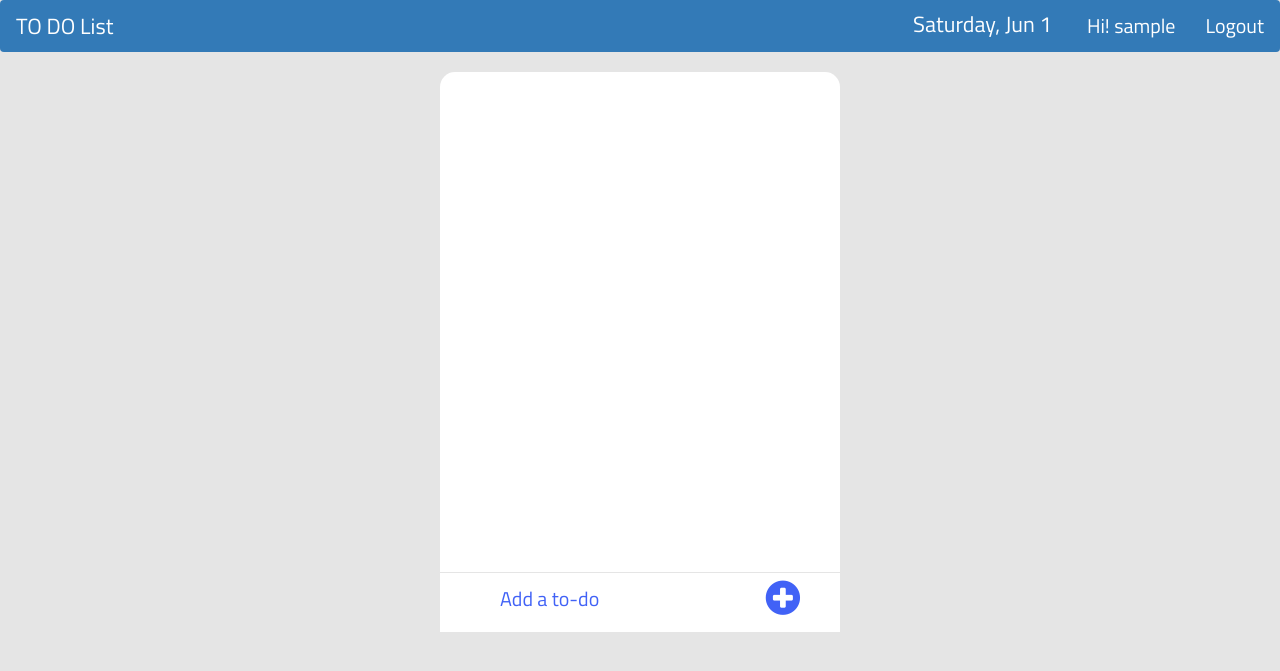
After one commit to sakshi26-97/Assignment-2, a PHP site: page /todo.php in a window 1280 px wide. The commit adds this page. Shown: the top 671 px of the page. Run offline with PHP 8.4, Linux system fonts and the light colour scheme; the visitor is signed in with stand-in values (Sample User, id 1).

Commit message:
new feature

```diff
--- a/css/style.css
+++ b/css/style.css
@@ -1,42 +1,39 @@
-
 body{
-    margin-top: 10px;
     background-color: rgba(0,0,0,0.1);
     font-family: 'Titillium Web', sans-serif;
-    width: 100%;
 }
 
-
-/* ------------ header ------------ */
-.header{
+/*.header{
     height:200px;
-    background-image: url('../img/todo.png');
     background-size: 100% 200%;
     background-repeat: no-repeat;
     border-radius: 15px 15px 0 0;
     position: relative;
 }
-
-
+*/
 #date{
-    position: absolute;
-    bottom: 10px;
-    left: 10px;
+    /*position: absolute;*/
+    /*bottom: 10px;*/
+    /*left: 10px;*/
     color: #FFF;
-    font-size: 25px;
+    font-size: 22px;
     font-family: 'Titillium Web', sans-serif;
+    margin-top: 8px;
+    margin-right: 20px;
 }
 
-/* ------------ content ------------ */
 .content{
-    height: 370px;
-    max-height:370px;
+    height: 500px;
+    max-height:500px;
+    width: 400px;
     background-color: #FFF;
     overflow: auto;
+    border-radius: 15px 15px 0 0;
+    margin: auto;
 }
 
 .item{
-    width: 96%;
+    width: 95%;
     height: 50px;
     min-height: 45px;
     max-width: 100%;
@@ -55,9 +52,9 @@ body{
     left:15px;
     top:10px;
 }
-.item i.co:hover{
+/*.item i.co:hover{
     cursor: pointer;
-}
+}*/
 .fa-check-circle{
     color: #6eb200;
 }
@@ -65,7 +62,7 @@ body{
 /*entered data*/
 .item p.text{
     position: absolute;
-    padding-left: 10px;
+    /*padding-left: 10px;*/
     margin:0;
     font-size: 20px;
     left:50px;
@@ -94,12 +91,13 @@ body{
 /* ------------ add item ------------ */
 .add-to-do{
     position: relative;
-    /*width: 360px;*/
+    margin: auto;
     height:60px;
     background-color: #FFF;
-    padding: 10px;
+    padding: 5px;
     border-top: 1px solid rgba(0,0,0,0.1);
-    box-shadow: 0px 12px 0px 0px #f2f2f2;
+    width: 400px;
+    margin-bottom: 10px;
 }
 
 .add-to-do i{
@@ -110,14 +108,15 @@ body{
 }
 
 .add-to-do input{
-    margin-left: 45px;
-    height: 35px;
-    width: 90%;
+    margin-left: 40px;
+    height: 40px;
     background-color: transparent;
     border: none;
     font-size: 20px;
     padding-left: 15px;
+    width:250px;
 }
+
 .add-to-do input::-webkit-input-placeholder {
     color: #4162f6;
     font-family: 'Titillium Web', sans-serif;
@@ -146,3 +145,21 @@ body{
 a:hover{
     text-decoration: none;
 }
+
+li a
+{
+    color: white; font-size: 20px;
+}
+
+.nav>li>a:focus, .nav>li>a:hover
+{
+    background-color: #337ab7;
+}
+
+a:hover{
+    color: #337ab7;
+}
+
+li a:hover{
+    color: white;
+}
--- a/js/app.js
+++ b/js/app.js
@@ -1,8 +1,8 @@
-
 // Select the Elements
 const dateElement = document.getElementById("date");
 const list = document.getElementById("list");
 const input = document.getElementById("input");
+// const update = document.getElementById("update");
 
 // Classes names
 const CHECK = "fa-check-circle";
@@ -50,7 +50,7 @@ function addToDo(toDo, id, done, trash){
 
     const item = `<li class="item">
                     <i class="fa ${DONE} co" job="complete" id="${id}"></i>
-                    <p class="text ${LINE}">${toDo}</p>
+                    <p contenteditable="true" class="text ${LINE}"> ${toDo}</p>
                     <i class="fa fa-trash-o de" job="delete" id="${id}"></i>
                   </li>
                 `;
@@ -58,6 +58,19 @@ function addToDo(toDo, id, done, trash){
     const position = "beforeend";
 
     list.insertAdjacentHTML(position, item);
+
+     // if(toDo){
+     //        addToDo(toDo, id, false, false);
+
+     //        LIST.push({
+     //            name : toDo,
+     //            id : id,
+     //            done : false,
+     //            trash : false
+     //        });
+
+     //        // add item to localstorage ( this code must be added where the LIST array is updated)
+            localStorage.setItem("TODO", JSON.stringify(LIST));
 }
 
 // add an item to the list user the enter key
--- a/login.php
+++ b/login.php
@@ -59,7 +59,7 @@
 			echo "<script>console.log($count);</script>";
 
 			if (mysqli_num_rows($result)){
-				echo "<script>window.open('index.php','_self')</script>";
+				echo "<script>window.open('todo.php','_self')</script>";
 				$_SESSION['username'] = $username; //session is used
 			}
 			else{
--- /dev/null
+++ b/todo.php
@@ -0,0 +1,56 @@
+<?php
+    session_start();
+    if(!$_SESSION['username'])
+    {
+
+        header("Location: login.php");//redirect to login page to secure the todo page without login access.
+    }
+?>
+
+<!DOCTYPE html>
+<html lang="en">
+<head>
+  <title>TO-DO List</title>
+  <meta charset="utf-8">
+  <meta name="viewport" content="width=device-width, initial-scale=1">
+  <link rel="stylesheet" href="https://maxcdn.bootstrapcdn.com/bootstrap/3.4.0/css/bootstrap.min.css">
+  <script src="https://ajax.googleapis.com/ajax/libs/jquery/3.4.0/jquery.min.js"></script>
+  <script src="https://maxcdn.bootstrapcdn.com/bootstrap/3.4.0/js/bootstrap.min.js"></script>
+  <link rel="stylesheet" href="https://fonts.googleapis.com/css?family=Titillium+Web">
+  <link rel="stylesheet" href="css/font-awesome.css">
+  <link rel="stylesheet" href="css/style.css">
+</head>
+
+<body>
+
+  <nav class="navbar navbar-dark bg-primary">
+    <div class="container-fluid">
+      <div class="navbar-header">
+        <a class="navbar-brand" href="#" style="color: white; font-size: 22px;">TO DO List</a>
+      </div>
+
+      <ul class="nav navbar-nav navbar-right">
+        <li id="date"></li>
+        <li class="nav-item"><a href="#">Hi!&nbsp<?php echo $_SESSION['username'];  ?></a></li>
+        <li class="nav-item"><a href="logout.php">Logout</a></li>
+      </ul>
+    </div>
+  </nav>
+
+  <div class="container-fluid">
+
+   <div class="content">
+            <ul id="list">
+
+            </ul>
+        </div>
+
+        <div class="add-to-do">
+            <i class="fa fa-plus-circle"></i>
+            <input type="text" id="input" placeholder="Add a to-do">
+        </div>
+
+    </div>
+<script src="js/app.js"></script>
+</body>
+</html>
```
Also changed, not shown: signin.php (+1 -25 lines).
